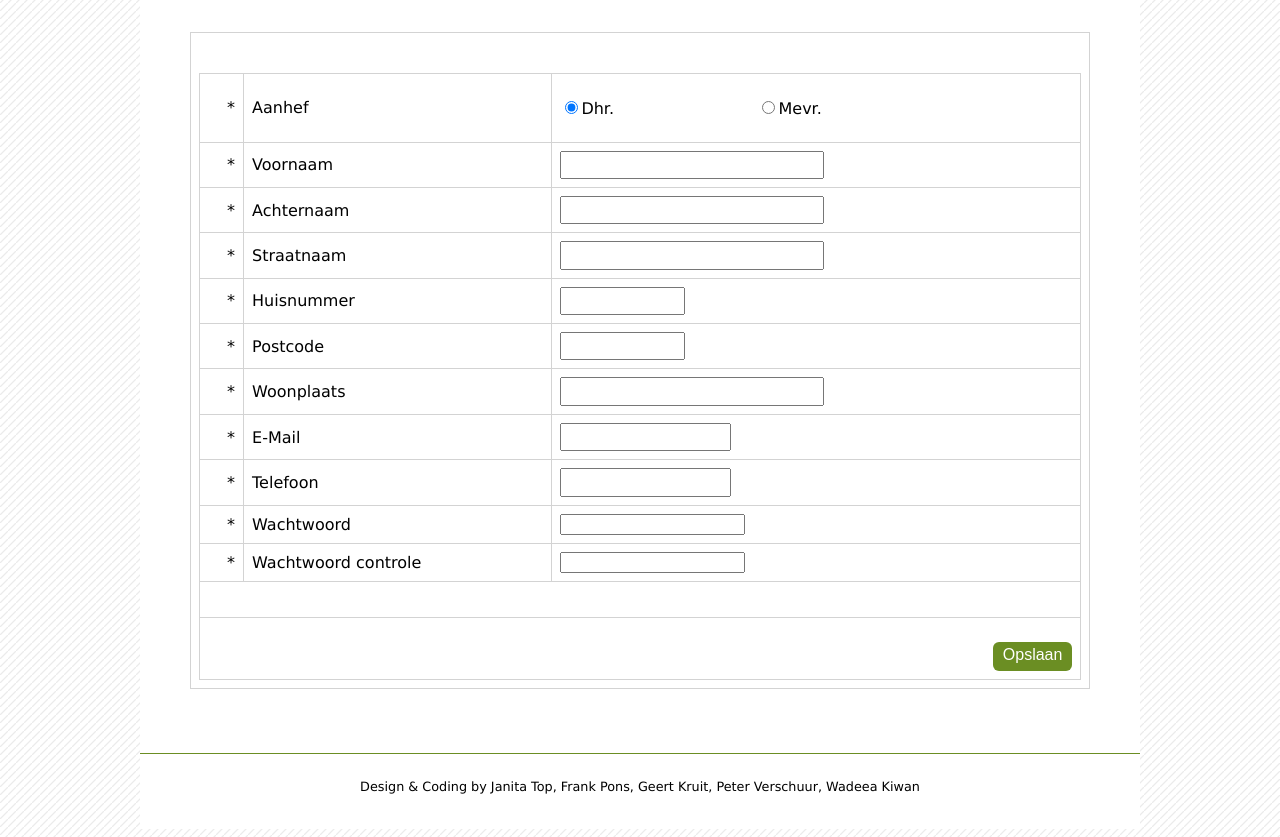
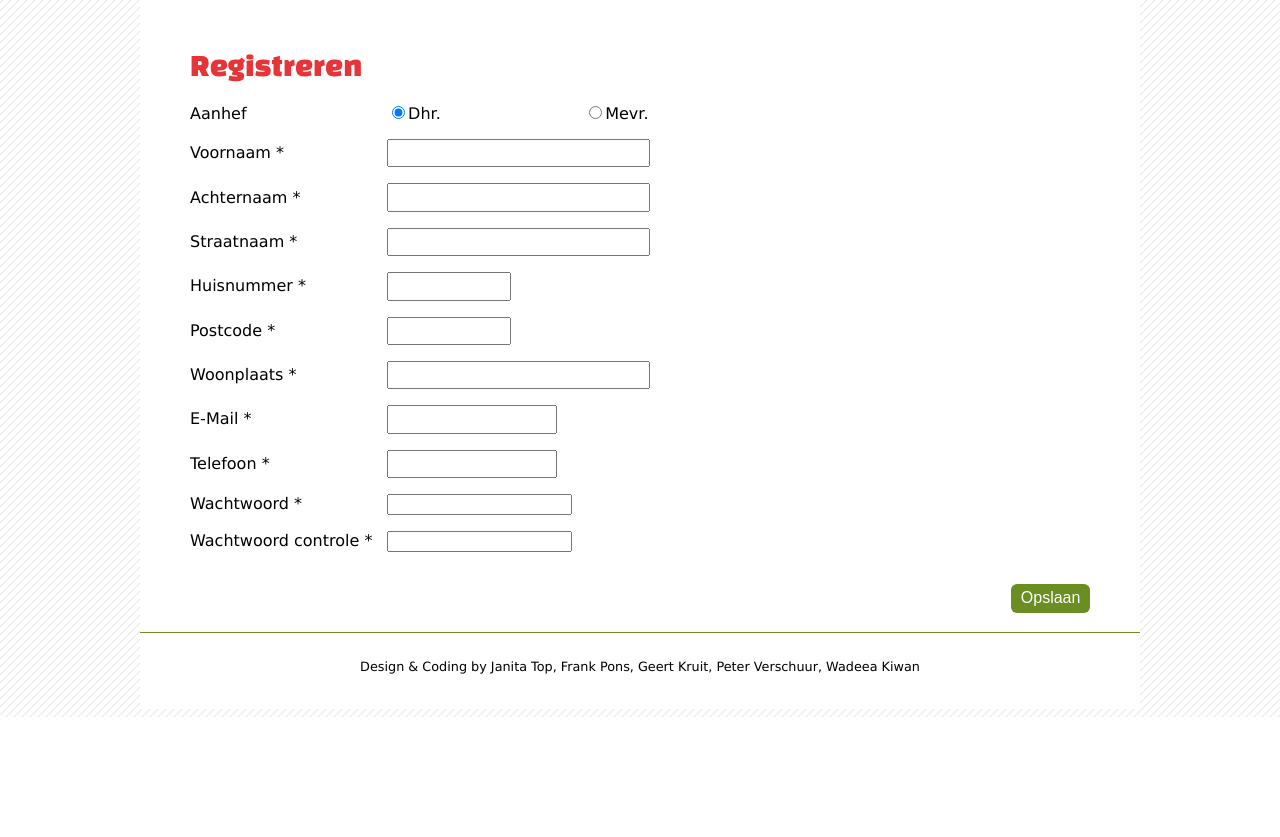
Before and after one commit to WadeeaKiwan/basicpizza, a PHP site: page /index.php?p=register in a window 1280 px wide. Shown: the part 189-1026 px from the top of the page. After the commit the page ends 906 px from the top, so only its background shows below. Run offline with PHP 8.4, Linux system fonts and the light colour scheme; a stand-in replaces the project's code that opens the database connection.

Commit message:
styling profiel, login, register

```diff
--- a/css/main.css
+++ b/css/main.css
@@ -37,16 +37,33 @@ header a{
 }
 
 header h1{
-	padding:35px 165px;
+	padding:5px 0 35px 165px;
 	margin: 0;
 	font-size: 3.6em;
 	text-transform:uppercase;
+	max-width: 4em;
+}
+@media (min-width: 750px) {
+	header h1{
+		max-width: 100%;
+		padding-top:35px;
+	}
 }
 
 header > div{
-	position: absolute;
-	top:35px;
-	right:5%;
+	position: relative;
+}
+
+header span{
+	display: block;
+}
+
+@media (min-width: 600px) {
+	header > div{
+		position: absolute;
+		top:35px;
+		right:5%;
+	}
 }
 
 main{
@@ -154,8 +171,22 @@ label, select{
 label{
 	width:12em;
 }
+form{
+	margin-top:1em;
+}
 form div{
 	margin-bottom: 1em;
+}
+.aanhef{
+	margin:0;
+}
+.aanhef p{
+	display: inline-block;
+	width:12em;
+	margin:0;
+}
+.aanhef div{
+	display: inline-block;
 }
 .adres .gegevens{
 	display: inline-block;
--- a/index.php
+++ b/index.php
@@ -57,7 +57,7 @@
 <div class="wrapper">
 	<header>
 		<a href='?p=pizzas' title="Ga naar home"><h1>Basic Pizza</h1></a>
-		<div>Grote markt 66 Groningen<br/>Telefoon: 050-1234567</div>
+		<div><span>Grote markt 66 Groningen</span><span>Telefoon: 050-1234567</span></div>
 		<nav>
 			<ul>
 				<li><a href='?p=pizzas'>Pizza's</a></li>
--- a/jscripts/checkform/login_checkform.js
+++ b/jscripts/checkform/login_checkform.js
@@ -4,7 +4,7 @@ function checkform_login ( form ){
 
 	var login=document.forms[form];
 	if (login.login.value == "") {
-		alert( "Uw gebruikersnaam dient ingevuld te worden." );
+		alert( "Uw e-mail dient ingevuld te worden." );
 		login.login.focus();
 		return false ;
 		exit;
--- a/login/logout.php
+++ b/login/logout.php
@@ -2,6 +2,6 @@
 
 		session_destroy();
 
-		echo "<strong>U bent uitgelogd!</strong><br /><br /><br />";
-		echo '<meta http-equiv="Refresh" content="1;?p=" >';
+		echo "<p>U bent uitgelogd!</p>";
+		//echo '<meta http-equiv="Refresh" content="1;?p=" >';
 ?>
--- a/login/register.php
+++ b/login/register.php
@@ -71,86 +71,61 @@ include 'jscripts/checkform/users_checkform.js';
 		else
 		{
 ?>
-	<table>
-		<tr>
-			<td>
-				<form name="register" method="post" action="?p=<?PHP echo $p?>&i=register" onsubmit="return checkform_register('register')">
-					<table width="100%" border="0" align="center">
-						<tr>
-							<td align="right" width="5%">*</td>
-							<td align="left" width="35%">Aanhef</td>
-							<td align="left" width="60%">
-								<p>
-								<label><input type="radio" name="aanhef" checked="checked" value="Dhr." />Dhr.</label>
-								<label><input type="radio" name="aanhef" value="Mevr." />Mevr.</label>
-								</p>
-							</td>
-						</tr>
-						<tr>
-							<td align="right">*</td>
-							<td align="left">Voornaam</td>
-							<td align="left"><input name="voornaam" type="text" id="voornaam" size="25" maxlength="25" /></td>
-						</tr>
-						<tr>
-							<td align="right">*</td>
-							<td align="left">Achternaam</td>
-							<td align="left"><input name="achternaam" type="text" id="achternaam" size="25" maxlength="25" /></td>
-						</tr>
-						<tr>
-							<td align="right">*</td>
-							<td align="left">Straatnaam</td>
-							<td align="left"><input name="straat" type="text" id="straat" size="25" maxlength="25" /></td>
-						</tr>
-						<tr>
-							<td align="right">*</td>
-							<td align="left">Huisnummer</td>
-							<td align="left"><input name="huisnummer" type="text" id="huisnummer" size="10" maxlength="10" /></td>
-						</tr>
-						<tr>
-							<td align="right">*</td>
-							<td align="left">Postcode</td>
-							<td align="left"><input name="postcode" type="text" id="postcode" size="10" maxlength="10" /></td>
-						</tr>
-						<tr>
-							<td align="right">*</td>
-							<td align="left">Woonplaats</td>
-							<td align="left"><input name="woonplaats" type="text" id="woonplaats" size="25" maxlength="25" /></td>
-						</tr>
-						<tr>
-							<td align="right">*</td>
-							<td align="left">E-Mail</td>
-							<td align="left"><input name="email" type="text" id="email" size="15" maxlength="50" /></td>
-						</tr>
-						<tr>
-							<td align="right">*</td>
-							<td align="left">Telefoon</td>
-							<td align="left"><input name="telefoonnummer" type="text" id="telefoonnummer" size="15" maxlength="15" /></td>
-						</tr>
-						<tr>
-							<td align="right">*</td>
-							<td align="left">Wachtwoord</td>
-							<td><input type="password" name="pass"></td>
-						</tr>
-						<tr>
-							<td align="right">*</td>
-							<td align="left">Wachtwoord controle</td>
-							<td><input type="password" name="passcheck"></td>
-						</tr>
-						<tr>
-							<td colspan="3">&nbsp;</td>
-						</tr>
-						<tr>
-							<td colspan="3">
-								<div align="center">
-								<input type="submit" name="Submit" value="Opslaan" />
-								</div>
-							</td>
-						</tr>
-					</table>
-				</form>
-			</td>
-		</tr>
-	</table>
+	<h1>Registreren</h1>
+
+		<form name="register" method="post" action="?p=<?PHP echo $p?>&i=register" onsubmit="return checkform_register('register')">
+				<div class="aanhef">
+					<p>Aanhef</p>
+					<div>
+						<label><input type="radio" name="aanhef" checked="checked" value="Dhr." />Dhr.</label>
+						<label><input type="radio" name="aanhef" value="Mevr." />Mevr.</label>
+					</div>
+				</div>
+				<div>
+					<label for="voornaam">Voornaam *</label>
+					<input name="voornaam" type="text" id="voornaam" size="25" maxlength="25" required />
+				</div>
+				<div>
+					<label for="achternaam">Achternaam *</label>
+					<input name="achternaam" type="text" id="achternaam" size="25" maxlength="25" />
+				</div>
+				<div>
+					<label for="straat">Straatnaam *</label>
+					<input name="straat" type="text" id="straat" size="25" maxlength="25" required />
+				</div>
+				<div>
+					<label for="huisnummer">Huisnummer *</label>
+					<input name="huisnummer" type="text" id="huisnummer" size="10" maxlength="10" required/>
+				</div>
+				<div>
+					<label for="postcode">Postcode *</label>
+					<input name="postcode" type="text" id="postcode" size="10" maxlength="10" required />
+				</div>
+				<div>
+					<label for="woonplaats">Woonplaats *</label>
+					<input name="woonplaats" type="text" id="woonplaats" size="25" maxlength="25" required />
+				</div>
+				<div>
+					<label for="email">E-Mail *</label>
+					<input name="email" type="text" id="email" size="15" maxlength="50" required/>
+				</div>
+				<div>
+					<label for="telefoonnummer">Telefoon *</label>
+					<input name="telefoonnummer" type="text" id="telefoonnummer" size="15" maxlength="15" required />
+				</div>
+				<div>
+					<label for="pass">Wachtwoord *</label>
+					<input type="password" name="pass" required />
+				</div>
+				<div>
+					<label for="passcheck">Wachtwoord controle *</label>
+					<input type="password" name="passcheck" required />
+				</div>
+
+				<input type="submit" name="Submit" value="Opslaan" />
+
+		</form>
+
 <?PHP
 #####################################################################################################################################
 }
--- a/pages/contact.php
+++ b/pages/contact.php
@@ -1,7 +1,6 @@
 <?PHP
  	echo "<h1>Contact</h1>";
-	echo '<center>';
-	echo '<table style="width:700px">';
+	echo '<table>';
 	echo '<tr>';
 	echo '	<td>Frank Pons</td>';
     echo '	<td>359626</td>';
@@ -33,5 +32,4 @@
     echo '	<td><a href="https://www.linkedin.com/in/wadeeakiwan/"><img src="img/b_li.png" width="40" height="40"></a></td>';
 	echo '</tr>';
 	echo '</table>';
-	echo '</center>';
 ?>
```
Also changed, not shown: login/login.php (+21 -22 lines), login/profile.php (+64 -87 lines).
